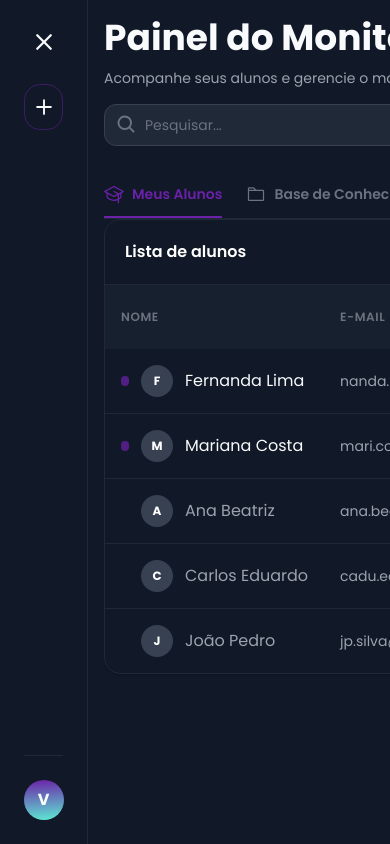
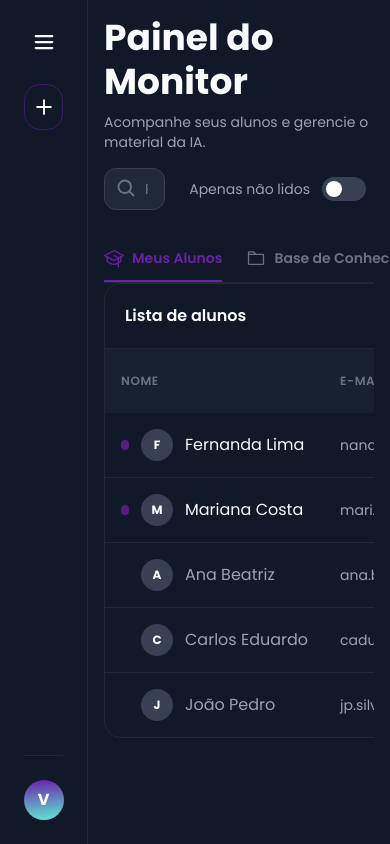
Before and after one commit to Bruno-cod/AMentoriaProject-Teste, a Next.js app: page /Professor in a window 390 px wide. Built offline with nearby package versions, Linux system fonts and the light colour scheme.

Commit message:
overflow mobile sidebar

```diff
--- a/src/app/(dashboard)/Aluno/page.tsx
+++ b/src/app/(dashboard)/Aluno/page.tsx
@@ -49,7 +49,6 @@ export default function ChatPage() {
       });
     }
   }, [messages, isAiThinking]);
-
 
   useEffect(() => {
     if ((!initialMessage && !initialImage) || initialized.current) return;
@@ -106,13 +105,13 @@ export default function ChatPage() {
     <div className="flex h-screen bg-neutras-900 overflow-hidden font-poppins text-neutras-50">
       <Sidebar />
 
-      <main className="flex-1 flex flex-col relative border-l border-neutras-800">
+      <main className="flex-1 flex flex-col relative border-l border-neutras-800 min-w-0">
 
         <Navbar />
 
         <div
           ref={scrollRef}
-          className="flex-1 overflow-y-auto p-6 md:p-10 space-y-8 scroll-smooth bg-[radial-gradient(circle_at_top_right,var(--primary-900),transparent_40%)]"
+          className="flex-1 overflow-auto p-6 md:p-10 space-y-8 scroll-smooth bg-[radial-gradient(circle_at_top_right,var(--primary-900),transparent_40%)]"
         >
           <div className="max-w-[800px] mx-auto w-full">
             {messages.map((msg) => (
@@ -133,7 +132,6 @@ export default function ChatPage() {
 
         <div className="w-full px-6 md:px-10 pb-4 pt-2 bg-neutras-900 border-t border-neutras-800/50">
           <div className="max-w-[800px] mx-auto relative group">
-
 
             {activeMenu === "options" && (
               <div className="absolute bottom-full left-0 mb-4 animate-in slide-in-from-bottom-2 duration-200">
--- a/src/app/(dashboard)/Professor/page.tsx
+++ b/src/app/(dashboard)/Professor/page.tsx
@@ -32,7 +32,8 @@ export default function ProfessorDashboard() {
     <div className="flex w-full h-screen bg-neutras-900 font-poppins overflow-hidden">
       <Sidebar onUploadClick={() => setIsModalOpen(true)} />
 
-      <div className="flex-1 flex flex-col p-4 md:p-12">
+      <div className="flex-1 flex flex-col p-4 md:p-12 min-w-0">
+
         <div className="flex flex-col md:flex-row justify-between items-start md:items-end gap-4 mb-8">
           <div>
             <h1 className="text-h2 text-neutras-50 font-bold">Painel do Monitor</h1>
@@ -63,20 +64,20 @@ export default function ProfessorDashboard() {
         >
           <DashboardTabs />
 
-          <div className="flex-1 min-h-0 overflow-y-auto pr-4 pb-4 scrollbar-thin scrollbar-thumb-neutras-700 scrollbar-track-transparent">
+          <div className="flex-1 min-h-0 overflow-auto pr-4 pb-4 scrollbar-thin scrollbar-thumb-neutras-700 scrollbar-track-transparent">
 
-            <TabsContent value="alunos" className="m-0 focus-visible:ring-0">
+            <TabsContent value="alunos" className="m-0 focus-visible:ring-0 min-w-min">
               <StudentsManager
                 searchTerm={searchTerm}
                 mostrarNaoLidos={mostrarNaoLidos}
               />
             </TabsContent>
 
-            <TabsContent value="arquivos" className="m-0 focus-visible:ring-0">
+            <TabsContent value="arquivos" className="m-0 focus-visible:ring-0 min-w-min">
               <FileManager refreshKey={refreshKey} searchTerm={searchTerm} />
             </TabsContent>
 
-            <TabsContent value="alertas" className="m-0 focus-visible:ring-0">
+            <TabsContent value="alertas" className="m-0 focus-visible:ring-0 min-w-min">
               <AlertManager searchTerm={searchTerm} />
             </TabsContent>
 
--- a/src/components/layout/Navbar.tsx
+++ b/src/components/layout/Navbar.tsx
@@ -4,7 +4,6 @@ import { Button } from "../ui/Button";
 import { useRouter } from "next/navigation";
 import { useAuthStore } from "@/store/useAuthStore";
 import { useEffect, useState } from "react";
-import { List } from "@phosphor-icons/react";
 
 interface NavbarProps {
   onOpenMenu?: () => void;
@@ -40,15 +39,6 @@ export function Navbar({onOpenMenu}:NavbarProps) {
         }`}
     >
       <div className="flex items-center gap-4">
-        {isLogged && (
-          <Button
-            variant='icon'
-            onClick={onOpenMenu}
-            className="md:hidden text-neutras-50 hover:text-primaria transition-colors"
-          >
-            <List size={28} weight="bold" />
-          </Button>
-        )}
 
         <div className="flex flex-col">
           <h2
--- a/src/components/layout/Sidebar.tsx
+++ b/src/components/layout/Sidebar.tsx
@@ -112,9 +112,18 @@ export const Sidebar = ({  onClose, onUploadClick, onManageFilesClick }: Sidebar
               Menu Principal
             </span>
           )}
-          <Button variant="ghost" size="icon" onClick={toggleSidebar} className="text-neutras-50 hover:bg-neutras-800 shrink-0">
-            <List size={24} weight="bold" className="hidden md:block" />
-            <X size={24} weight="bold" className="block md:hidden" />
+
+          <Button
+            variant="ghost"
+            size="icon"
+            onClick={toggleSidebar}
+            className="text-neutras-50 hover:bg-neutras-800 shrink-0"
+          >
+            {isExpanded ? (
+              <X size={24} weight="bold" />
+            ) : (
+              <List size={24} weight="bold" />
+            )}
           </Button>
         </div>
 
```
